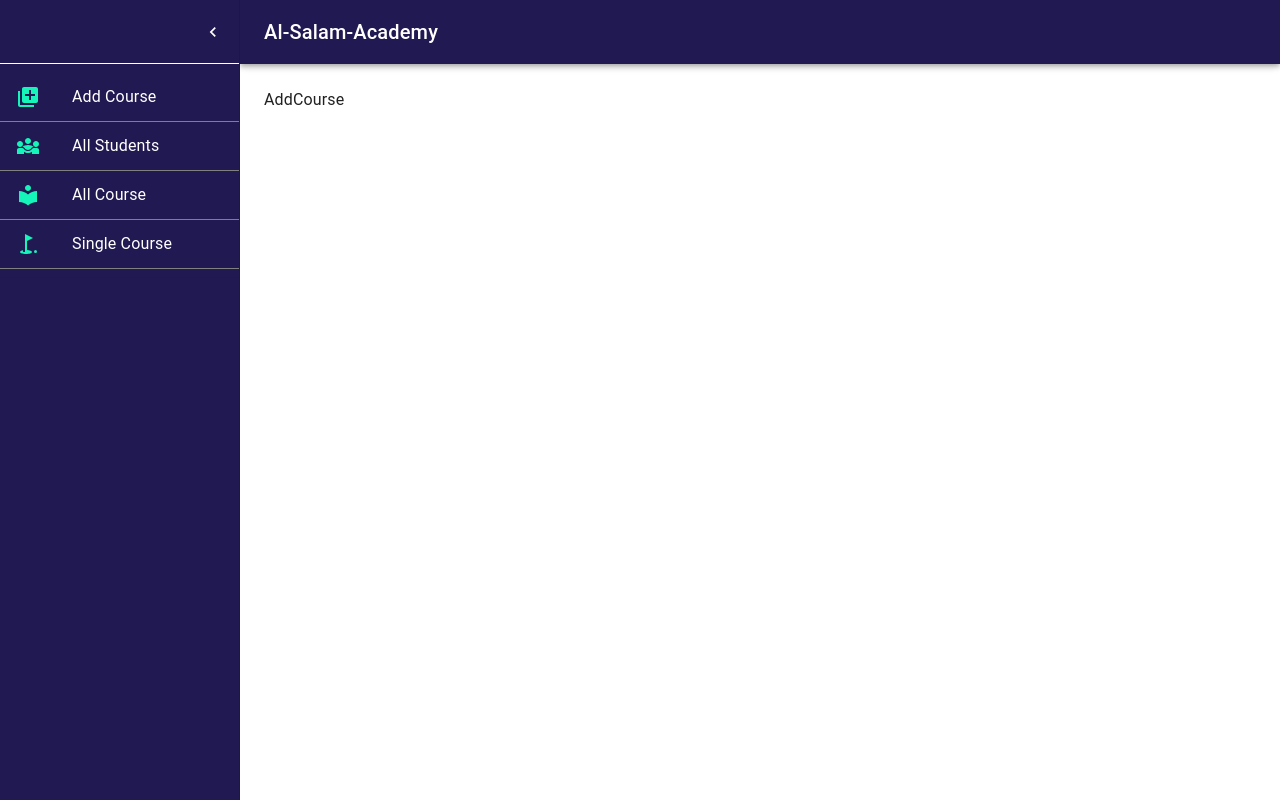
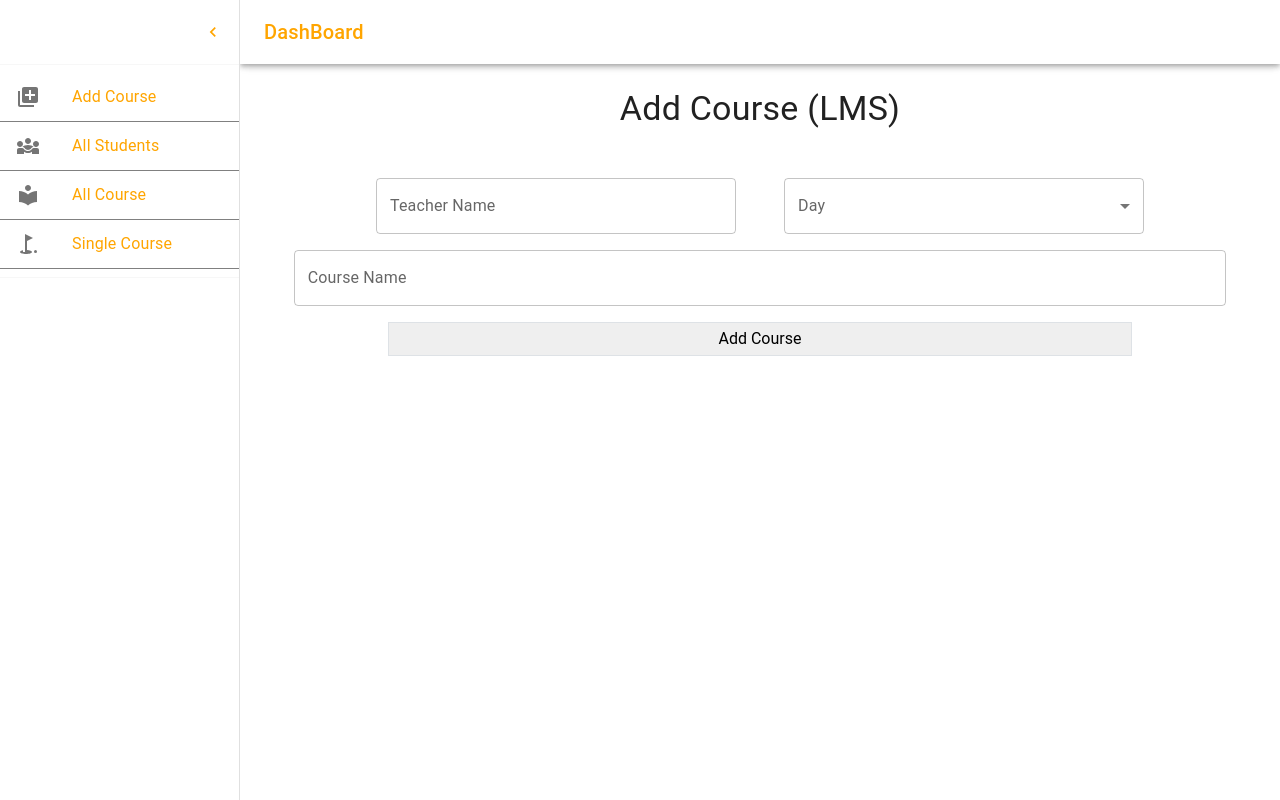
Before and after one commit to AhsanAlijs/LMS, a React (Vite) app: page /admin in a window 1280 px wide. Both pictures are taken after a click on the button "open drawer". Built offline with nearby package versions, Linux system fonts and the light colour scheme.

Commit message:
\add files

```diff
--- a/src/components/Drawer/Drawer.jsx
+++ b/src/components/Drawer/Drawer.jsx
@@ -103,6 +103,10 @@ export default function PersistentDrawerLeft({ screen }) {
       navigate('/admin/allcourse');
       return
     }
+    if (text === 'Single Course') {
+      navigate('/admin/singlecourse')
+      return
+    }
   }
 
   return (
@@ -111,7 +115,7 @@ export default function PersistentDrawerLeft({ screen }) {
       <AppBar
         position="fixed"
         open={open}
-        sx={{ backgroundColor: "#211951" }}
+        sx={{ backgroundColor: "white", color:'orange' }}
       >
         <Toolbar>
           <IconButton
@@ -119,12 +123,12 @@ export default function PersistentDrawerLeft({ screen }) {
             aria-label="open drawer"
             onClick={handleDrawerOpen}
             edge="start"
-            sx={{ mr: 2, ...(open && { display: "none" }) }}
+            sx={{ mr: 2, ...(open && { display: "none" }),color:'black' }}
           >
             <MenuIcon />
           </IconButton>
           <Typography variant="h6" noWrap component="div">
-            Al-Salam-Academy
+            DashBoard
           </Typography>
         </Toolbar>
       </AppBar>
@@ -135,7 +139,7 @@ export default function PersistentDrawerLeft({ screen }) {
           "& .MuiDrawer-paper": {
             width: drawerWidth,
             boxSizing: "border-box",
-            backgroundColor: "#211951",
+            backgroundColor: "white",
           },
         }}
         variant="persistent"
@@ -145,7 +149,7 @@ export default function PersistentDrawerLeft({ screen }) {
         <DrawerHeader sx={{ borderBottom: '1px solid white' }} >
           <IconButton onClick={handleDrawerClose}>
             {theme.direction === "ltr" ? (
-              <ChevronLeftIcon sx={{ color: 'white', fontSize: '20px', ":hover": { backgroundColor: 'white', color: 'green', borderRadius: '50px' } }} />
+              <ChevronLeftIcon sx={{ color: 'orange', fontSize: '20px', ":hover": { backgroundColor: 'orange', color: 'white', borderRadius: '50px' } }} />
             ) : (
               <ChevronRightIcon />
             )}
@@ -155,8 +159,8 @@ export default function PersistentDrawerLeft({ screen }) {
         <List>
           {["Add Course", "All Students", "All Course", "Single Course"].map((text, index) => (
             <ListItem onClick={() => btnLocation(text)} key={text} disablePadding>
-              <ListItemButton sx={{ color: 'white', fontSize: '20px', borderBottom: '1px solid gray', ":hover": { backgroundColor: '#F0F3FF', color: '#000' } }}>
-                <ListItemIcon sx={{ color: '#15F5BA' }}>
+              <ListItemButton sx={{ color: 'orange', fontSize: '40px', borderBottom: '1px solid gray', fontWeight:'700' , ":hover": { backgroundColor: 'orange', color: 'white' } }}>
+                <ListItemIcon sx={{ color: ''}}>
                   {index % 4 === 0 ? (
                     <QueueIcon />
                   ) : index % 2 === 0 ? (
--- a/src/index.css
+++ b/src/index.css
@@ -27,3 +27,11 @@
   color: #fc3d09;
 
 }
+
+
+.dateselectInput{
+  width:360px;
+}
+.inputtn{
+  width: 360px;
+}
--- a/src/screens/AdminDeshbord/Add Course/AddCourse.jsx
+++ b/src/screens/AdminDeshbord/Add Course/AddCourse.jsx
@@ -1,8 +1,74 @@
-import React from 'react'
+import { Box, FormControl, InputLabel, MenuItem, Select, TextField, Typography } from '@mui/material'
+import React, { useState } from 'react'
+
 
 const AddCourse = () => {
+
+
+  const [age, setAge] = useState("");
+
+  const handleChange = (event) => {
+    setAge(event.target.value);
+  };
+
+
   return (
-    <div>AddCourse</div>
+    <>
+      <Box className='d-flex justify-content-center flex-column gap-5 '>
+        <Typography textAlign={'center'} variant='h4'>Add Course (LMS)</Typography>
+        <form className='d-flex justify-content-center gap-3 flex-column'>
+          <div className='d-flex justify-content-center gap-5'>
+            <TextField
+              id="outlined-basic"
+              label="Teacher Name"
+              variant="outlined"
+              type="text"
+              className="inputtn"
+
+            />
+            {/* Coures Select Input Start */}
+
+            <Box className="">
+              <FormControl className="dateselectInput">
+                <InputLabel id="demo-simple-select-helper-label">
+                 Day
+                </InputLabel>
+                <Select
+                  labelId="demo-simple-select-helper-label"
+                  id="demo-simple-select-helper"
+                  value={age}
+                  label="Age"
+                  onChange={handleChange}
+                >
+                  <MenuItem value="">
+                    <em>None</em>
+                  </MenuItem>
+                  <MenuItem value={'Web Development'}>MWF</MenuItem>
+                  <MenuItem value={'Graphics Designing'}>TTS</MenuItem>
+                  <MenuItem value={'Graphics Designing'}>SUNDAY</MenuItem>
+                </Select>
+              </FormControl>
+            </Box>
+            {/* Coures Select Input End */}
+          </div>
+
+          <Box className='d-flex justify-content-center '>
+            <TextField
+              id="outlined-basic"
+              label="Course Name"
+              variant="outlined"
+              type="text"
+              className="selectInput"
+            /></Box>
+
+            <Box className='d-flex justify-content-center'>
+              <button className='w-75 p-1 border bg-orange'>Add Course</button>
+            </Box>
+
+
+        </form>
+      </Box>
+    </>
   )
 }
 
```
